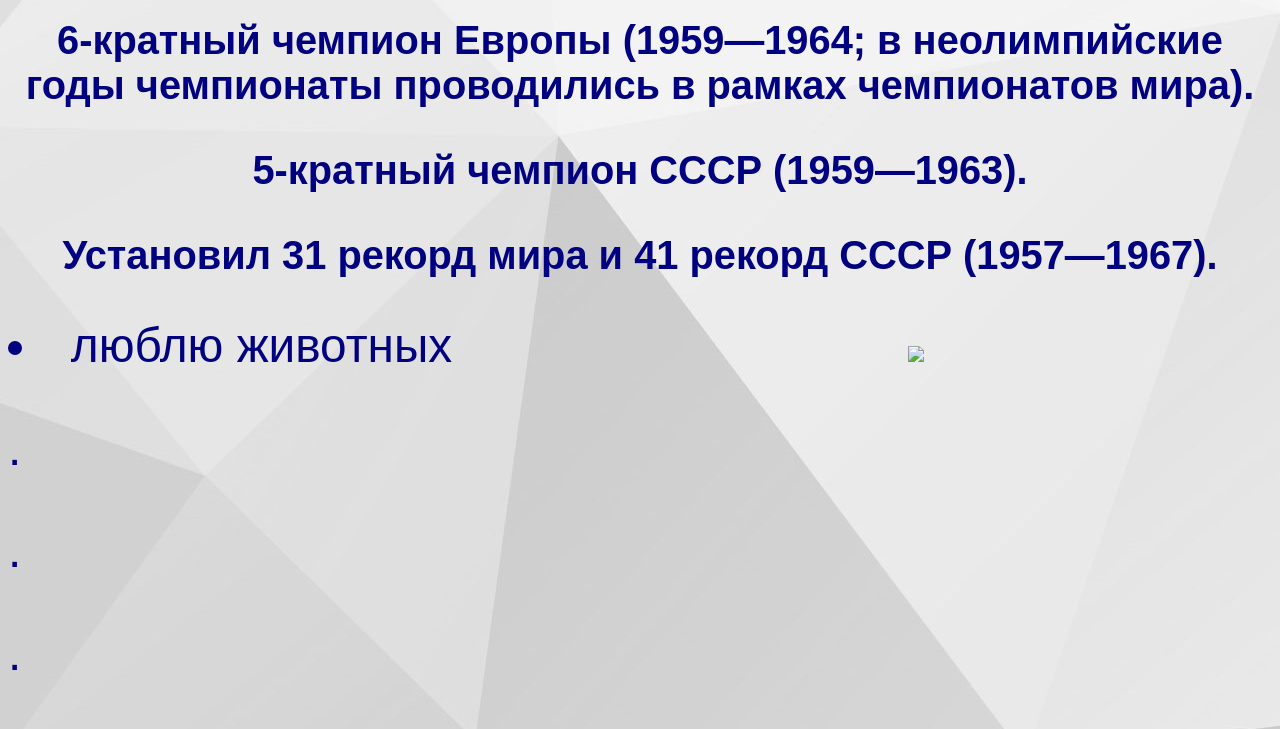
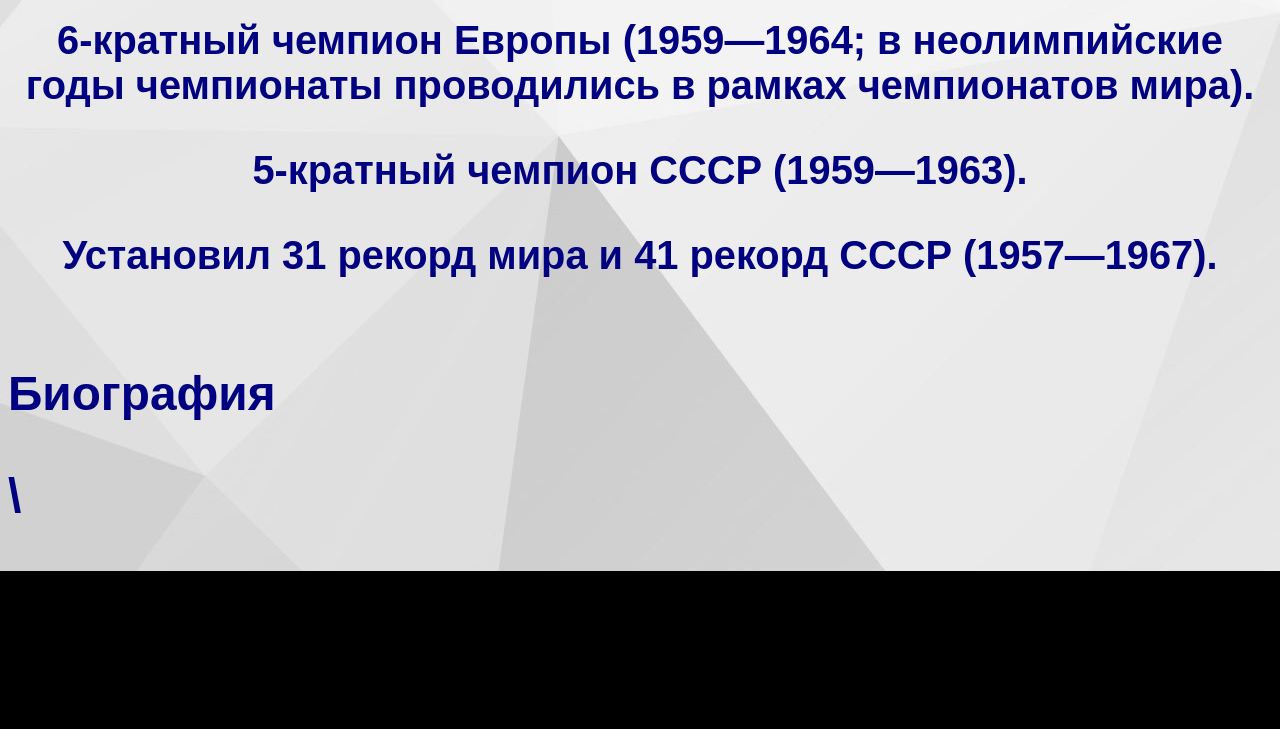
Before and after one commit to dc-bite/cats, a plain HTML site: page index.html in a window 1280 px wide. Shown: the part 587-1316 px from the top of the page. After the commit the page ends 1158 px from the top, so only its background shows below. Drawn offline with Linux system fonts and the light colour scheme.

Commit message:
Update index.html

```diff
--- a/index.html
+++ b/index.html
@@ -23,14 +23,9 @@
     <big>
         <div style="width: 900px; float: left;">
 
-                <li>люблю животных</li>
-            </ol>
-            <p>.</p>
-            <p>.</p>
-            <p>.</p>
-            </div>
-            <div style="text-align: left;">
-                <img src="2024-06-18_17-25-14.png" />
+     <p><b>Биография</b></p>
+             <p><b>\</b></p>
+
             </div>
 </body>
 </html>
```
